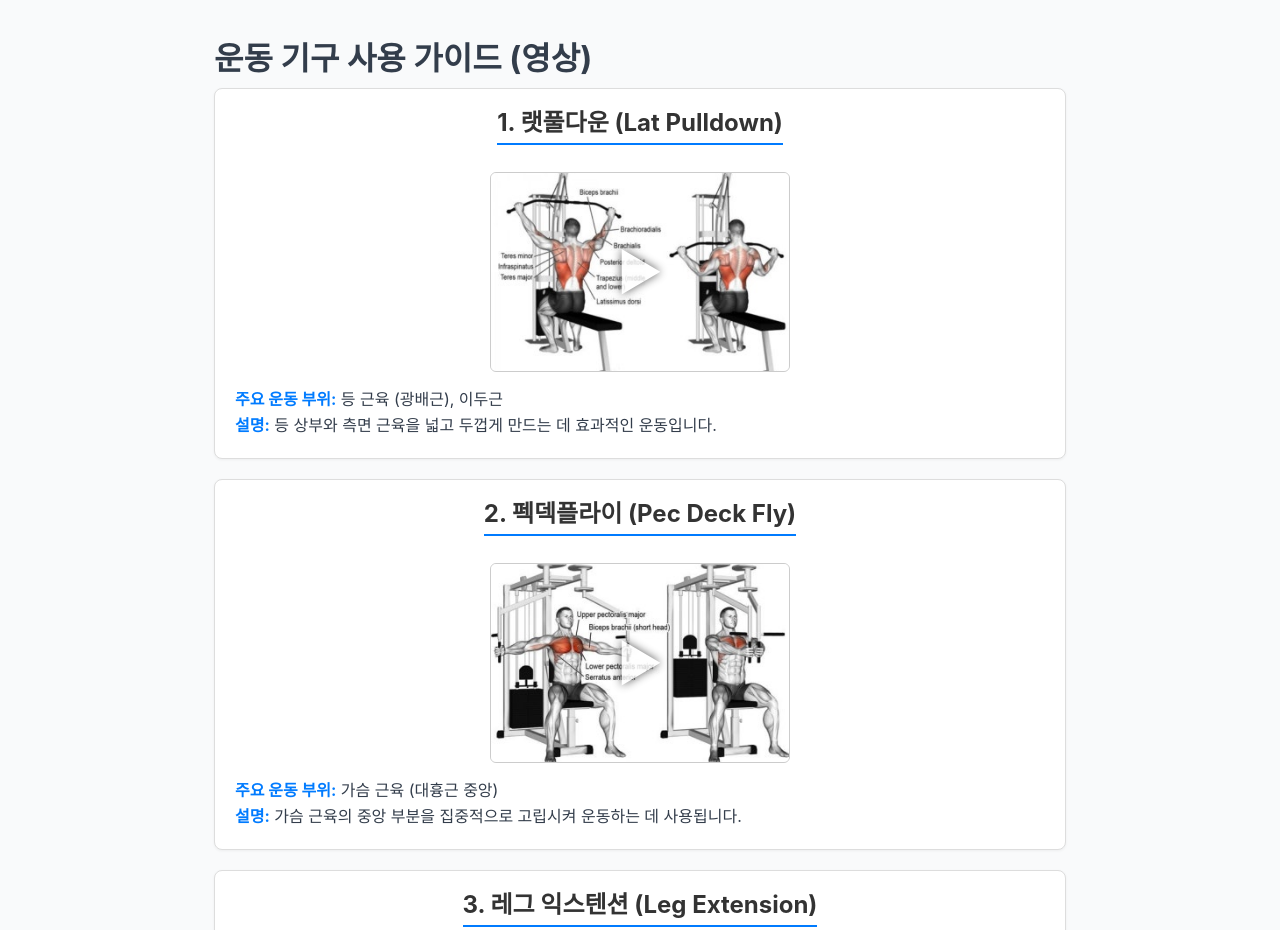
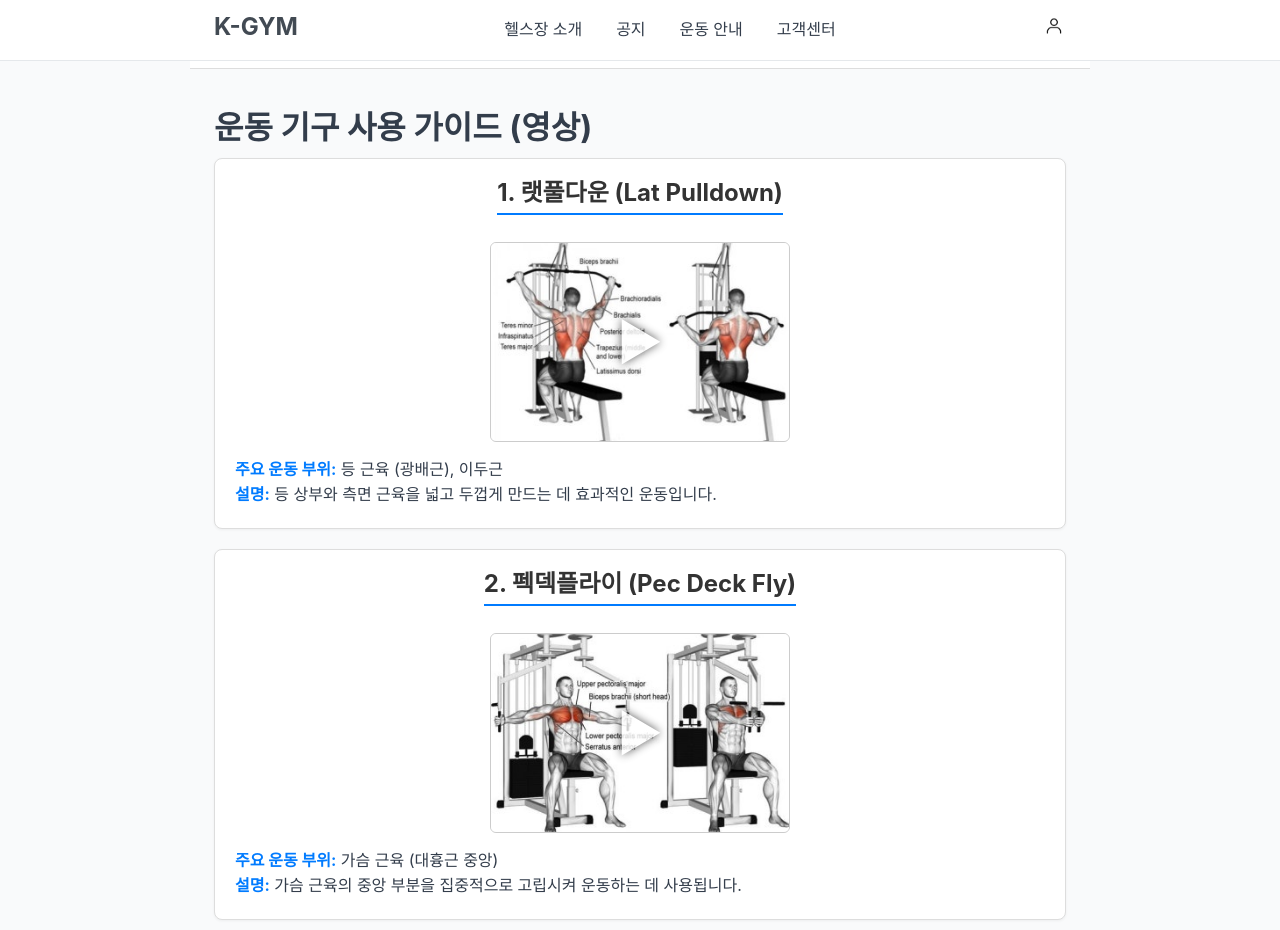
Before and after one commit to dlagmlcjf11/web-team-project, a plain HTML site: page guide.html in a window 1280 px wide. Shown: the top 930 px of the page. Drawn offline with Linux system fonts and the light colour scheme; a web font is replaced by a local one.

Commit message:
진짜 마지막 작업

```diff
--- a/guide.html
+++ b/guide.html
@@ -16,6 +16,39 @@
             width: 100%;
             max-width: 900px;
         }
+
+        /* --- 상단 헤더 스타일 추가 --- */
+        .header {
+            display: flex;
+            justify-content: space-between;
+            align-items: center;
+            padding: 15px 20px;
+            border-bottom: 1px solid #ddd;
+            background-color: #fff;
+            max-width: 900px;
+            margin: 0 auto;
+        }
+        .header .logo {
+            font-size: 1.5em;
+            font-weight: bold;
+            color: #333;
+        }
+        .header .nav a {
+            margin-left: 20px;
+            text-decoration: none;
+            color: #555;
+            font-weight: 500;
+            transition: color 0.2s;
+        }
+        .header .nav a:hover {
+            color: #007bff;
+        }
+        .header .profile-icon {
+            font-size: 1.5em;
+            color: #555;
+            cursor: pointer;
+        }
+        /* --- 헤더 스타일 끝 --- */
 
         /* --- 1. 운동 기구 가이드 스타일 --- */
         .equipment-card {
@@ -207,6 +240,19 @@
     </style>
 </head>
 <body>
+    <!-- 상단 헤더 마크업 추가 -->
+    <header class="header">
+        <div class="logo">K-GYM</div>
+        <nav class="nav">
+            <a href="intro.html">헬스장 소개</a>
+            <a href="announcements.html">공지</a>
+            <a href="guide.html">운동 안내</a>
+            <a href="#">고객센터</a>
+        </nav>
+        <!-- Font Awesome 아이콘을 사용할 수 없으므로, 기본 문자 아이콘을 사용 -->
+        <a href="profile.html" class="profile-icon">👤</a>
+    </header>
+    <!-- 헤더 마크업 끝 -->
 
     <div class="main-container">
         <div class="container">
@@ -312,7 +358,11 @@
         </div>
     </div>
 
-    <!-- 외부 스크립트 호출을 모두 제거하고 모든 로직을 단일 스크립트 블록으로 통합 -->
+    <!-- 외부 스크립트 호출을 다시 추가합니다. -->
+    <script src="js/data.js" defer></script>
+    <script src="js/layout.js" defer></script>
+    <script src="js/main.js" defer></script>
+    <script src="js/payment.js" defer></script>
 
     <script>
         // ==========================================================
@@ -334,7 +384,6 @@
         let currentSelectedPart = null;
 
         // --- 1-2. 로컬 비디오 경로 ---
-        // 모든 운동에 대해 가상의 경로를 정의합니다.
         const videoUrls = {
             // 운동 기구 영상 (Section 1에서 사용)
             'latpulldown': 'videos/latpulldown.mp4',
@@ -477,7 +526,7 @@
                 // 후면에서는 팔 숨김 (등에 집중)
 
                 btnFront.style.backgroundColor = '#ccc';
-                btnFront.style.color = '#333';
+                btnFront.style.color = 'white';
                 btnBack.style.backgroundColor = '#007bff';
                 btnBack.style.color = 'white';
             }
```
